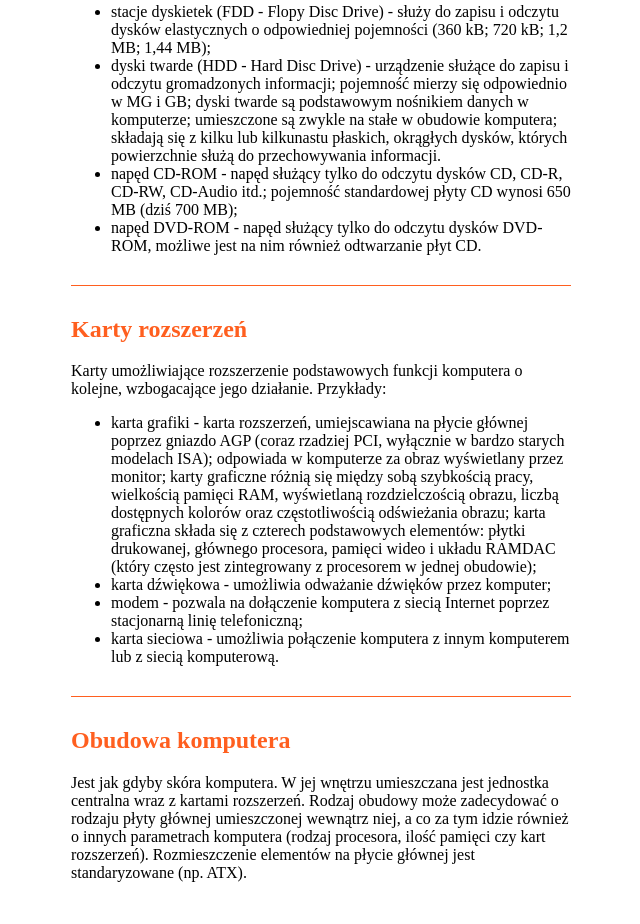
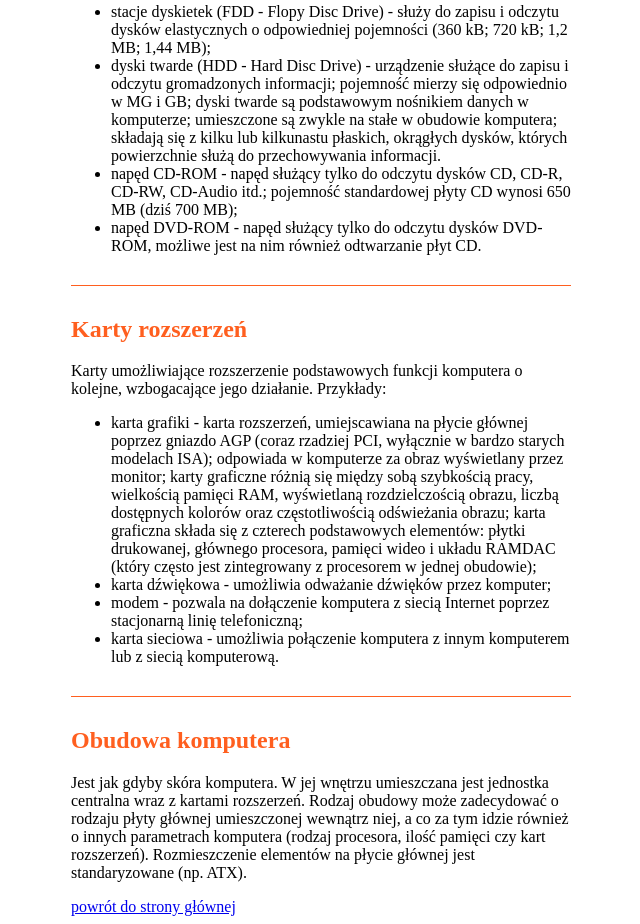
Before and after one commit to Fifeusz/lekart-w, a plain HTML site: page stronyy/11_budowa/jednostka centr.html in a window 1280 px wide. Shown: the part 1797-2721 px from the top of the page, without its empty margins (319-959 px from the left). Before the commit the page ends 2695 px from the top, so only its background shows below. Drawn offline with Linux system fonts and the light colour scheme.

Commit message:
Update jednostka centr.html

```diff
--- a/stronyy/11_budowa/jednostka centr.html
+++ b/stronyy/11_budowa/jednostka centr.html
@@ -85,5 +85,6 @@ Przykłady:</p>
 <div class="linia"></div>
 <h2 id ="6">Obudowa komputera</h2>
 <p>Jest jak gdyby skóra komputera. W jej wnętrzu umieszczana jest jednostka centralna wraz z kartami rozszerzeń. Rodzaj obudowy może zadecydować o rodzaju płyty głównej umieszczonej wewnątrz niej, a co za tym idzie również o innych parametrach komputera (rodzaj procesora, ilość pamięci czy kart rozszerzeń). Rozmieszczenie elementów na płycie głównej jest standaryzowane (np. ATX).</p>
+  <a href="budowa.html">powrót do strony głównej</a>
 </body>
 </html>
```
